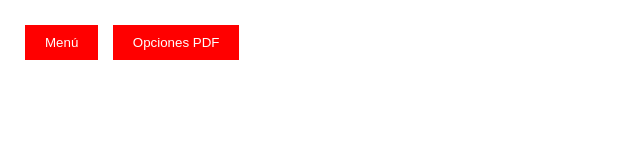
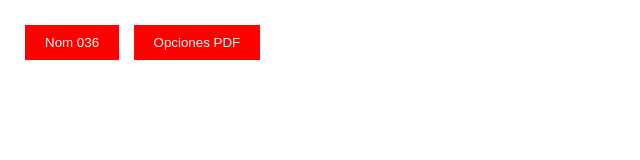
Before and after one commit to Sutnu/sutnu.github.io, a plain HTML site: page index.html in a window 1280 px wide. Shown: the whole page, without its empty margins (0-640 px from the left). Drawn offline with Linux system fonts and the light colour scheme.

Commit message:
Update index.html

```diff
--- a/index.html
+++ b/index.html
@@ -3,7 +3,7 @@
 <head>
     <meta charset="UTF-8">
     <meta name="viewport" content="width=device-width, initial-scale=1.0">
-    <title>Menú de Páginas</title>
+    <title> Eshima</title>
     <script src="https://cdnjs.cloudflare.com/ajax/libs/pdf-lib/1.17.1/pdf-lib.min.js"></script>
     <style>
         body {
@@ -61,7 +61,7 @@
 
 
 
-    <button id="menuButton">Menú</button>
+    <button id="menuButton">Nom 036</button>
     <button id="pdfButton">Opciones PDF</button>
     <!-- Menú para especificar cuántas veces abrir cada página -->
     <div id="menu">
```
